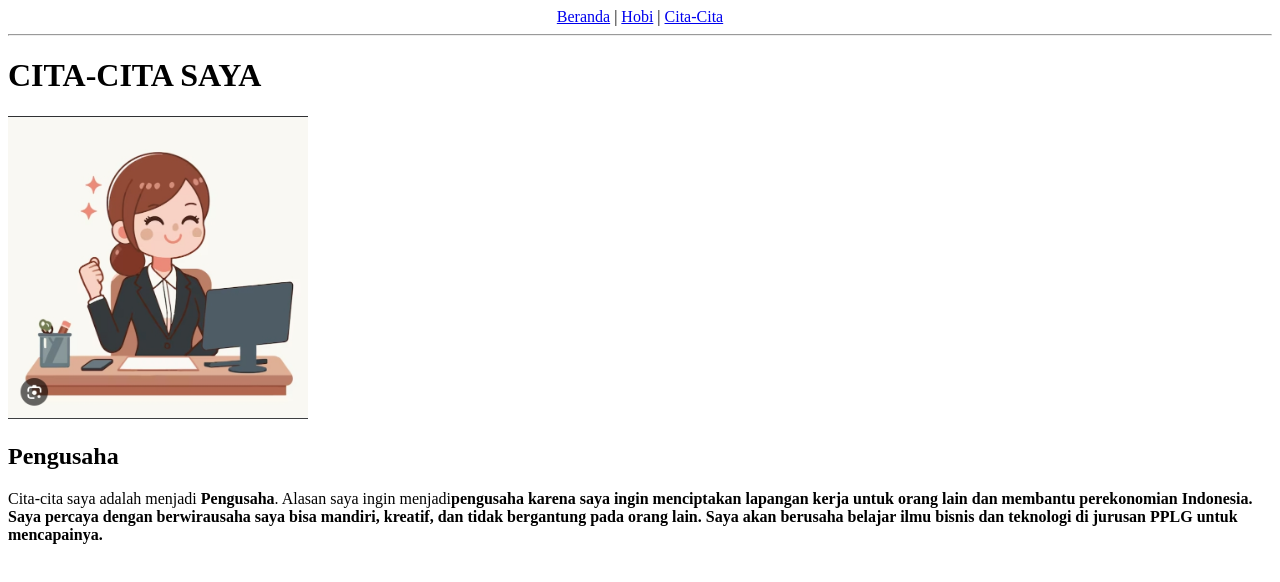
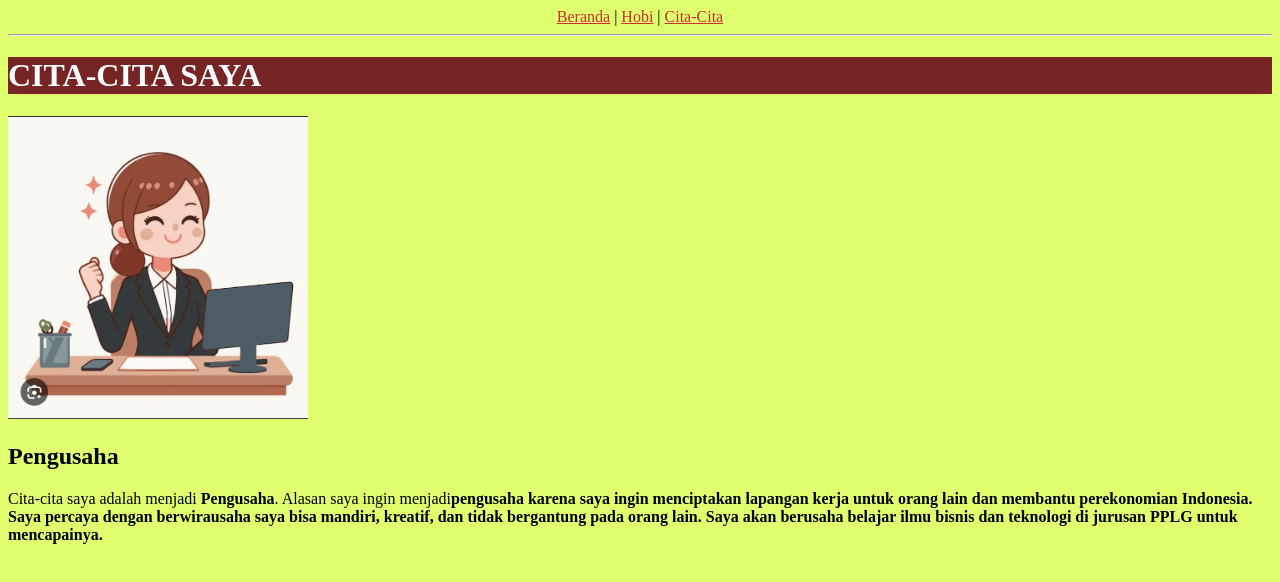
Before and after one commit to AuliaPani/TUGAS1, a plain HTML site: page cita.html in a window 1280 px wide. Drawn offline with Linux system fonts and the light colour scheme.

Commit message:
menambah css

```diff
--- a/cita.html
+++ b/cita.html
@@ -3,6 +3,7 @@
 <head>
     <meta charset="UTF-8">
     <title>Cita-Cita</title>
+        <link rel="stylesheet" href="style.css">
 </head>
 <body>
 
--- /dev/null
+++ b/style.css
@@ -0,0 +1,13 @@
+h1 {
+
+
+    background-color: #772424;
+    color: #fff;
+}
+a {
+    color: #CD2E2E
+}
+
+body {
+ background-color: #DFFF6F
+}
```
Also changed, not shown: hobi.html (+1 -0 lines), index.html (+1 -2 lines).
